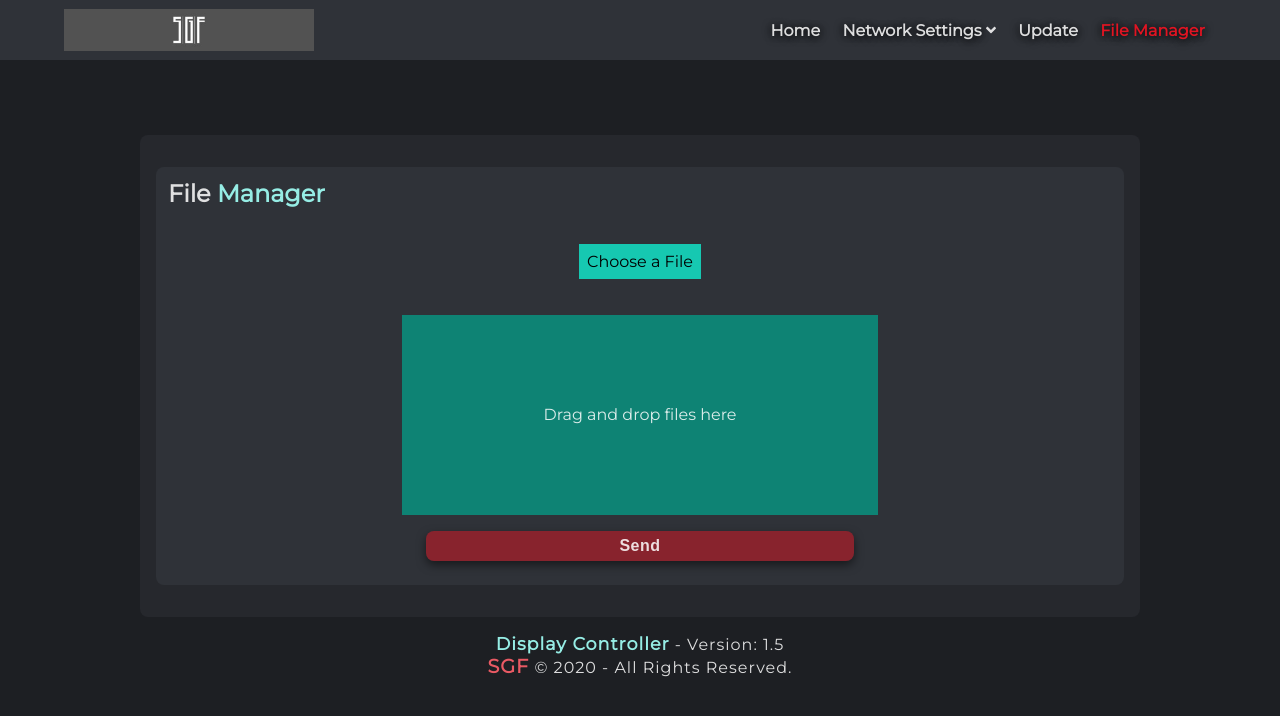
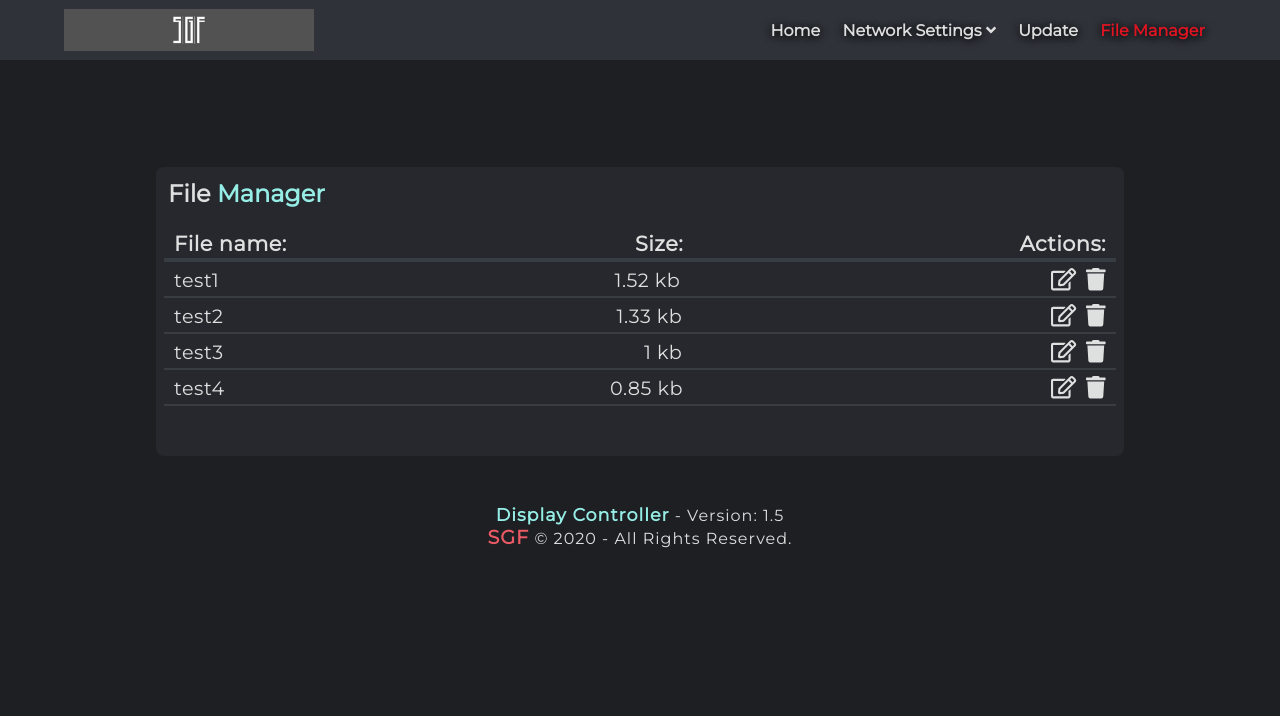
Before and after one commit to GeorgeFlorian/Finished_link_project, a Vue app: page /files in a window 1280 px wide. Shown: the top 716 px of the page. Built offline with nearby package versions, Linux system fonts and the light colour scheme.

Commit message:
Styling file manager

```diff
--- a/package.json
+++ b/package.json
@@ -29,7 +29,8 @@
     "shelljs": "^0.8.4",
     "sse-channel": "^3.1.1",
     "vue": "^2.6.11",
-    "vue-router": "^3.2.0"
+    "vue-router": "^3.2.0",
+    "vuedraggable": "^2.24.0"
   },
   "devDependencies": {
     "@fortawesome/fontawesome-free": "^5.14.0",
--- a/src/App.vue
+++ b/src/App.vue
@@ -123,7 +123,6 @@ section {
   align-items: center;
   margin-top: 75px;
   padding: 1em;
-  background-color: #26282d;
   border-radius: 8px;
 }
 
@@ -160,14 +159,14 @@ section h1 {
 .right_container {
   width: 48%;
   height: 100%;
-  background-color: #2f3238;
+  background-color: #26282d;
   border-radius: 8px;
 }
 
 .mid_container {
   width: 100%;
   height: 100%;
-  background-color: #2f3238;
+  background-color: #26282d;
   border-radius: 8px;
 }
 
@@ -270,7 +269,7 @@ section h1 {
 /* START - Bottom Container */
 
 .bottom_container {
-  background-color: #2f3238;
+  background-color: #26282d;
   width: 100%;
 }
 
--- a/src/views/FileManager.vue
+++ b/src/views/FileManager.vue
@@ -5,51 +5,53 @@
         <div class="title">
           <h1>
             File
-            <span class="setting">Manager</span>
+            <span>Manager</span>
           </h1>
         </div>
-        <form @submit.prevent="sendFile" method="POST" enctype="multipart/form-data">
-          <div v-if="message">
-            <div>{{message}}</div>
-          </div>
-          <label for="file" class="choose-file-container">
-            <span>Choose a File</span>
-            <input
-              multiple
-              type="file"
-              @change="selectFile()"
-              ref="files_ref"
-              class="file-input"
-              id="file"
-            />
-          </label>
-
-          <div class="file-manager">
+        <form @submit.prevent="sendFiles" method="POST" enctype="multipart/form-data">
+          <!-- TODO: File Manager Component -->
+          <div class="file-manager-container">
+            <div class="file-line header">
+              <div class="file-name">File name:</div>
+              <div class="file-size">Size:</div>
+              <div class="action-buttons">Actions:</div>
+            </div>
             <div
               :class="`file-line ${file.status ? 'wrong-file' : ''}`"
-              v-for="(file, index) in files"
+              v-for="(file, index) in currentFiles"
               :key="index"
             >
-              <!-- left side  -->
-              <div class="left-side">
-                {{file.name}}
-                <span v-if="file.status">&nbsp;- {{file.status}}</span>
+              <!-- left  -->
+              <div class="file-name">
+                {{ file.name }}
+                <span v-if="file.status">&nbsp;- {{ file.status }}</span>
               </div>
-              <!-- right side -->
-              <div
-                class="right-side"
-                @click.prevent="files.splice(index, 1); uploadFiles.splice(index, 1)"
-              >
-                <i class="fa fa-trash" aria-hidden="true"></i>
+              <!-- middle  -->
+              <div class="file-size">
+                {{ file.size }} kb
+                <span v-if="file.status">&nbsp;- {{ file.status }}</span>
+              </div>
+              <!-- right -->
+              <div class="action-buttons">
+                <span>
+                  <i class="far fa-edit"></i>
+                </span>
+                <span @click.prevent="currentFiles.splice(index, 1)">
+                  <i class="fa fa-trash" aria-hidden="true"></i>
+                </span>
               </div>
             </div>
+            <input multiple type="file" @change="selectFile()" ref="files_ref" class="input-field" />
+          </div>
+          <!-- <span v-if="uploading" class="progress-bar">
+              <progress :value="progress" max="100">{{progress}}%</progress>
+          </span>-->
+
+          <div class="upload-message" v-if="message">
+            <div>{{ message }}</div>
           </div>
 
-          <div class="drop-zone">
-            <span>Drag and drop files here</span>
-          </div>
-
-          <button class="button">Send</button>
+          <!-- <button class="button">Send</button> -->
         </form>
       </div>
     </div>
@@ -64,23 +66,72 @@ export default {
   name: "FileManager",
   data() {
     return {
-      files: [],
+      currentFiles: [
+        {
+          name: "test1",
+          size: 1.52,
+          type: "text/plain",
+          status: "",
+        },
+        {
+          name: "test2",
+          size: 1.33,
+          type: "text/plain",
+          status: "",
+        },
+        {
+          name: "test3",
+          size: 1,
+          type: "text/plain",
+          status: "",
+        },
+        {
+          name: "test4",
+          size: 0.85,
+          type: "text/plain",
+          status: "",
+        },
+      ],
+      // currentFiles: [],
       uploadFiles: [],
+      progress: 0,
       message: "",
+      uploading: false,
       error: false,
     };
   },
+  mounted() {
+    // this.getFiles();
+  },
   methods: {
-    // select and validate files
+    // get file list from Express server
+    getFiles() {
+      axios
+        .get("/getFileList")
+        .then((res) => {
+          this.currentFiles = [];
+          this.currentFiles = [...this.currentFiles, ...res.data];
+          console.log(this.currentFiles);
+        })
+        .catch((err) => {
+          console.error(err);
+        });
+    },
+    // select files
     selectFile() {
-      const files = this.$refs.files_ref.files;
-      this.uploadFiles = [...this.uploadFiles, ...files];
+      this.message = "";
+      this.progress = 0;
+      const selectedFiles = this.$refs.files_ref.files;
+      // fill array with files that are going to be uploaded
+      this.uploadFiles = [...this.uploadFiles, ...selectedFiles];
+      // console.log(files);
 
-      // making an array of file objects
+      // make an array of file objects from selectedFiles
+      // append to currentFiles array
       // used for rendering on client side
-      this.files = [
-        ...this.files,
-        ..._.map(files, (file) => ({
+      this.currentFiles = [
+        ...this.currentFiles,
+        ..._.map(selectedFiles, (file) => ({
           name: file.name,
           size: file.size,
           type: file.type,
@@ -88,6 +139,7 @@ export default {
         })),
       ];
     },
+    // validate files
     validate(file) {
       const MAX_SIZE = 1000;
       const allowedTypes = ["text/plain"];
@@ -102,23 +154,36 @@ export default {
 
       return ""; // empty string = false
     },
-    async sendFile() {
+    // send file object to server
+    async sendFiles() {
       const formData = new FormData();
+      var file_count = 0;
       // lodash forEach
-      _.forEach(this.uploadFiles, file => {
-        if(this.validate(file) === "") {
-          formData.append('files', file);
+      // send only validated (correct) files
+
+      _.forEach(this.uploadFiles, (file) => {
+        if (this.validate(file) === "") {
+          formData.append("files", file);
+          file_count++;
         }
       });
 
       try {
-        await axios.post("/files", formData);
-        this.message = "Files has been uploaded";
-        this.files = [];
+        this.uploading = true;
+        await axios.post("/files", formData, {
+          onUploadProgress: (event) =>
+            (this.progress = Math.round((event.loaded * 100) / event.total)),
+        });
+        if (file_count) this.message = "The files have been uploaded.";
+        else this.message = "No file has been uploaded.";
+
         this.uploadFiles = [];
-      } catch(err) {
+        this.uploading = false;
+        this.getFiles();
+      } catch (err) {
         this.message = err.response.data.error;
         this.error = true;
+        this.uploading = false;
       }
     },
   },
@@ -126,88 +191,88 @@ export default {
 </script>
 
 <style scoped>
-/* Update Page - START */
+.wrong-file {
+  background: lightcoral;
+}
+
 .top_container {
   height: auto;
 }
 
 form {
   padding: 0.5em;
-  display: flex;
-  flex-direction: column;
-  justify-content: space-evenly;
-  align-items: center;
 }
 
-.choose-file-container {
-  margin: 1em;
-}
-
-.choose-file-container span {
-  padding: 0.5em;
-  display: block;
-  background-color: #16c8b1;
-  color: black;
-  transition: all 0.25s ease-in-out;
-}
-
-.choose-file-container span:hover {
-  background-color: #0e8374;
-  cursor: pointer;
-}
-
-.file-input {
-  display: none;
-}
-
-.file-manager {
-  height: auto;
+.file-manager-container {
+  position: relative;
   width: 100%;
+  height: 100%;
+  margin-bottom: 20px;
   display: flex;
   flex-direction: column;
   justify-content: center;
   align-items: center;
-  background: #0e8374;
-  color: black;
+}
+
+.file-line {
+  width: 100%;
+  border-bottom: 2px solid #383c43;
+  margin: 1px 0;
+  padding: 2px 10px;
+  font-size: 1.2rem;
+  display: flex;
+  justify-content: space-between;
+  align-items: center;
+  letter-spacing: 0.5px;
+  transition: all 0.25s ease-in-out;
+  text-rendering: optimizeLegibility;
+}
+
+.file-line:hover {
+  background: #383c43;
+}
+
+.header {
   font-weight: bold;
   user-select: none;
   -moz-user-select: none;
   -webkit-user-select: none;
+  border-bottom: 4px solid #383c43;
+  font-size: 1.3rem;
 }
 
-.file-line {
-  height: auto;
-  width: 90%;
-  background: #16c8b1;
-  margin: 0.5em;
-  padding: 0.2em 1em;
-  display: flex;
-  justify-content: space-between;
-  /* transition: all 0.25s ease-in-out; */
+.header:hover {
+  background: rgba(0, 0, 0, 0);
 }
 
-.file-line:hover {
-  filter: brightness(80%);
+.file-size {
+  min-width: 90px;
+  text-align: right;
+}
+.header .file-size {
+  margin-right:30px;
+}
+
+.action-buttons span {
+  font-size: 1.4rem;
+  transition: color 0.15s ease-in-out;
+}
+
+.action-buttons span:last-child {
+  margin-left: 10px;
+}
+
+.action-buttons span:hover {
+  color: rgba(225, 20, 34, 1);
   cursor: pointer;
 }
 
-.wrong-file {
-  background: lightcoral;
+.input-field {
+  opacity: 0;
+  /* position: absolute; */
 }
 
-.drop-zone {
-  width: 50%;
-  margin-top: 20px;
-  height: 200px;
-  background: #0e8374;
-  text-align: center;
-  line-height: 200px;
-  transition: all 0.25s ease-in-out;
+.upload-message {
+  margin: 1em;
 }
-
-.drop-zone:hover {
-  background: #16c8b1;
-}
-
-/* Update Page - END */
 </style>
```
Also changed, not shown: 9 other files (tests, documents, lock files or other folders).
